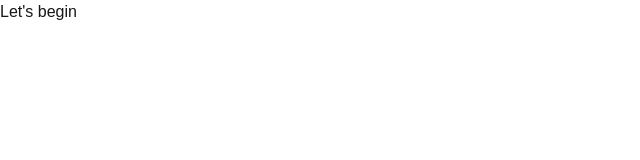
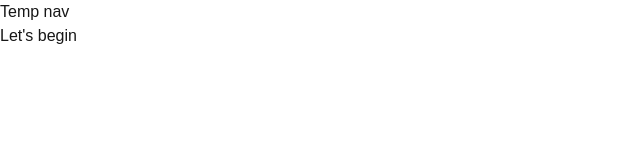
Before and after one commit to Webminds-designs/webminds, a Next.js app: page / in a window 1280 px wide. Shown: the top 160 px of the page, without its empty margins (0-640 px from the left). Built offline with nearby package versions, Linux system fonts and the light colour scheme.

Commit message:
temp component folder

```diff
--- /dev/null
+++ b/app/Components/Nav.tsx
@@ -0,0 +1,11 @@
+import React from "react";
+
+const Nav = () => {
+  return (
+    <div>
+      <h1>Temp nav</h1>
+    </div>
+  );
+};
+
+export default Nav;
--- a/app/page.tsx
+++ b/app/page.tsx
@@ -1,6 +1,9 @@
+import Nav from "./Components/Nav";
+
 export default function Home() {
   return (
     <div>
+      <Nav />
       <h1>Let's begin</h1>
     </div>
   );
```
